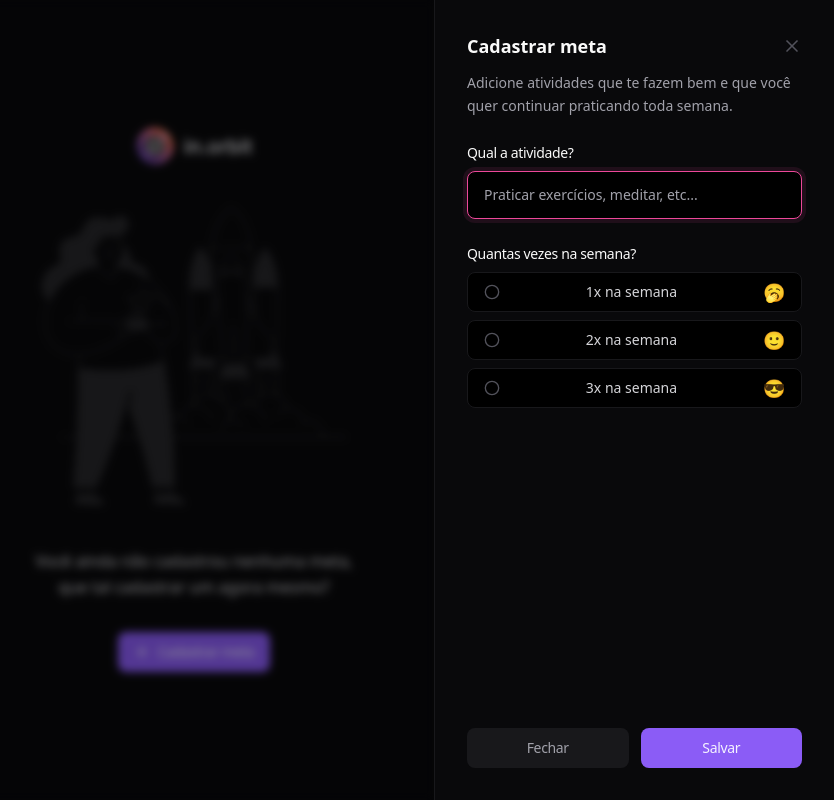
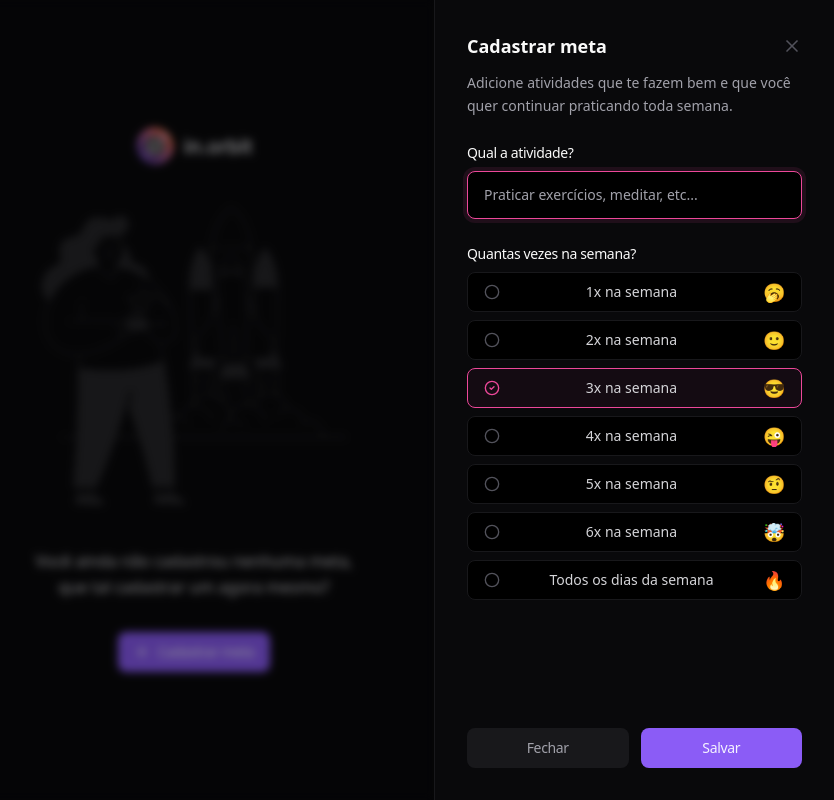
Before and after one commit to aledosreis/nlw-pocket-js-fullstack, a React (Vite) app in the folder web/: page / in a window 1280 px wide. Both pictures are taken after a click on the button "Cadastrar meta". Shown: the whole page, without its empty margins (446-1280 px from the left). Built offline with nearby package versions, Linux system fonts and the light colour scheme; no server answers.

Commit message:
add request to create a new goal and add react-hook-form

```diff
--- a/web/package.json
+++ b/web/package.json
@@ -10,6 +10,7 @@
     "preview": "vite preview"
   },
   "dependencies": {
+    "@hookform/resolvers": "^3.9.0",
     "@radix-ui/react-dialog": "^1.1.1",
     "@radix-ui/react-progress": "^1.1.0",
     "@radix-ui/react-radio-group": "^1.2.0",
@@ -18,8 +19,10 @@
     "lucide-react": "^0.439.0",
     "react": "^18.3.1",
     "react-dom": "^18.3.1",
+    "react-hook-form": "^7.53.0",
     "tailwind-merge": "^2.5.2",
-    "tailwind-variants": "^0.2.1"
+    "tailwind-variants": "^0.2.1",
+    "zod": "^3.23.8"
   },
   "devDependencies": {
     "@biomejs/biome": "^1.8.3",
--- a/web/src/components/create-goal.tsx
+++ b/web/src/components/create-goal.tsx
@@ -1,4 +1,9 @@
 import { X } from 'lucide-react'
+import { Controller, useForm } from 'react-hook-form'
+import { z } from 'zod'
+import { zodResolver } from '@hookform/resolvers/zod'
+import { useQueryClient } from '@tanstack/react-query'
+
 import { Button } from './ui/button'
 import {
   DialogClose,
@@ -13,8 +18,35 @@
   RadioGroupIndicator,
   RadioGroupItem,
 } from './ui/radio-group'
+import { createGoal } from '../http/create-goal'
+
+const createGoalForm = z.object({
+  title: z.string().min(1, 'Informe a atividade que deseja realizar'),
+  desiredWeeklyFrequency: z.coerce.number().min(1).max(7),
+})
+
+type CreateGoalForm = z.infer<typeof createGoalForm>
 
 export function CreateGoal() {
+  const queryClient = useQueryClient()
+
+  const { register, control, handleSubmit, formState, reset } =
+    useForm<CreateGoalForm>({
+      resolver: zodResolver(createGoalForm),
+    })
+
+  async function handleCreateGoal(data: CreateGoalForm) {
+    await createGoal({
+      title: data.title,
+      desiredWeeklyFrequency: data.desiredWeeklyFrequency,
+    })
+
+    queryClient.invalidateQueries({ queryKey: ['summary'] })
+    queryClient.invalidateQueries({ queryKey: ['pending-goals'] })
+
+    reset()
+  }
+
   return (
     <DialogContent>
       <div className="flex flex-col gap-6 h-full">
@@ -31,7 +63,10 @@
           </DialogDescription>
         </div>
 
-        <form action="" className="flex-1 flex flex-col justify-between">
+        <form
+          onSubmit={handleSubmit(handleCreateGoal)}
+          className="flex-1 flex flex-col justify-between"
+        >
           <div className="flex flex-col gap-6">
             <div className="flex flex-col gap-2">
               <Label htmlFor="title">Qual a atividade?</Label>
@@ -39,11 +74,27 @@
                 id="title"
                 autoFocus
                 placeholder="Praticar exercícios, meditar, etc..."
+                {...register('title')}
               />
+
+              {formState.errors.title && (
+                <p className="text-red-400 text-sm">
+                  {formState.errors.title.message}
+                </p>
+              )}
             </div>
             <div className="flex flex-col gap-2">
               <Label htmlFor="title">Quantas vezes na semana?</Label>
-              <RadioGroup>
+              <Controller
+                control={control}
+                name="desiredWeeklyFrequency"
+                defaultValue={3}
+                render={({ field }) => {
+                  return (
+                    <RadioGroup
+                      onValueChange={field.onChange}
+                      value={String(field.value)}
+                    >
                       <RadioGroupItem value="1">
                         <RadioGroupIndicator />
                         <span className="text-zinc-300 text-sm font-medium leading-none">
@@ -67,7 +118,42 @@
                         </span>
                         <span className="text-lg leading-none">😎</span>
                       </RadioGroupItem>
+
+                      <RadioGroupItem value="4">
+                        <RadioGroupIndicator />
+                        <span className="text-zinc-300 text-sm font-medium leading-none">
+                          4x na semana
+                        </span>
+                        <span className="text-lg leading-none">😜</span>
+                      </RadioGroupItem>
+
+                      <RadioGroupItem value="5">
+                        <RadioGroupIndicator />
+                        <span className="text-zinc-300 text-sm font-medium leading-none">
+                          5x na semana
+                        </span>
+                        <span className="text-lg leading-none">🤨</span>
+                      </RadioGroupItem>
+
+                      <RadioGroupItem value="6">
+                        <RadioGroupIndicator />
+                        <span className="text-zinc-300 text-sm font-medium leading-none">
+                          6x na semana
+                        </span>
+                        <span className="text-lg leading-none">🤯</span>
+                      </RadioGroupItem>
+
+                      <RadioGroupItem value="7">
+                        <RadioGroupIndicator />
+                        <span className="text-zinc-300 text-sm font-medium leading-none">
+                          Todos os dias da semana
+                        </span>
+                        <span className="text-lg leading-none">🔥</span>
+                      </RadioGroupItem>
                     </RadioGroup>
+                  )
+                }}
+              />
             </div>
           </div>
 
--- /dev/null
+++ b/web/src/http/create-goal.ts
@@ -0,0 +1,20 @@
+interface CreateGoalRequest {
+  title: string
+  desiredWeeklyFrequency: number
+}
+
+export async function createGoal({
+  title,
+  desiredWeeklyFrequency,
+}: CreateGoalRequest) {
+  await fetch('http://localhost:3333/goals', {
+    method: 'POST',
+    headers: {
+      'Content-Type': 'application/json',
+    },
+    body: JSON.stringify({
+      title,
+      desiredWeeklyFrequency,
+    }),
+  })
+}
```
Also changed, not shown: 1 other file (tests, documents, lock files or other folders). Lines whose indentation alone changed are shown as unchanged.
